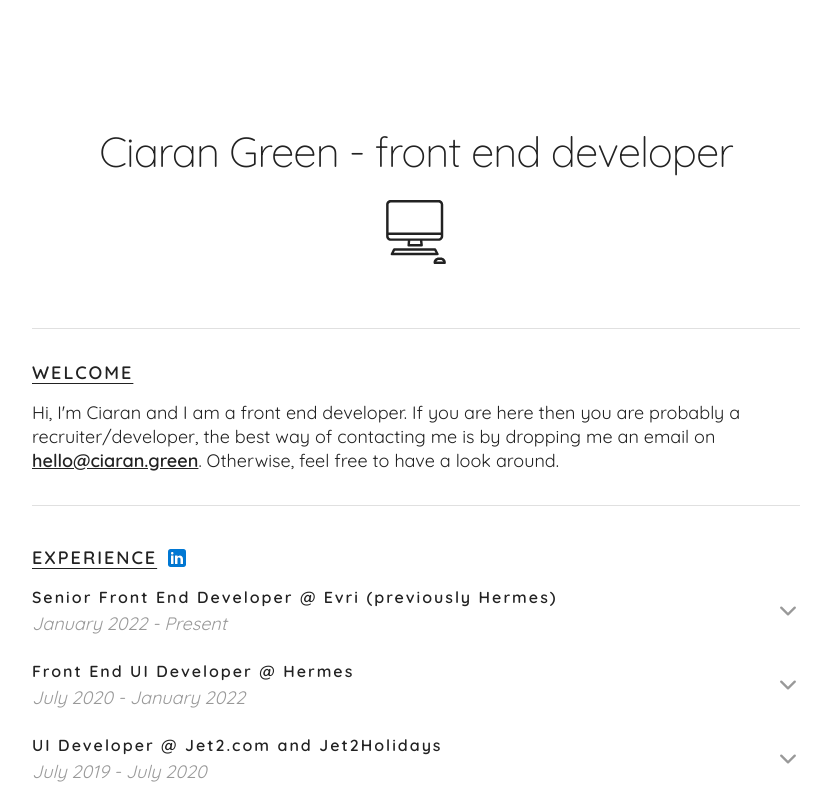
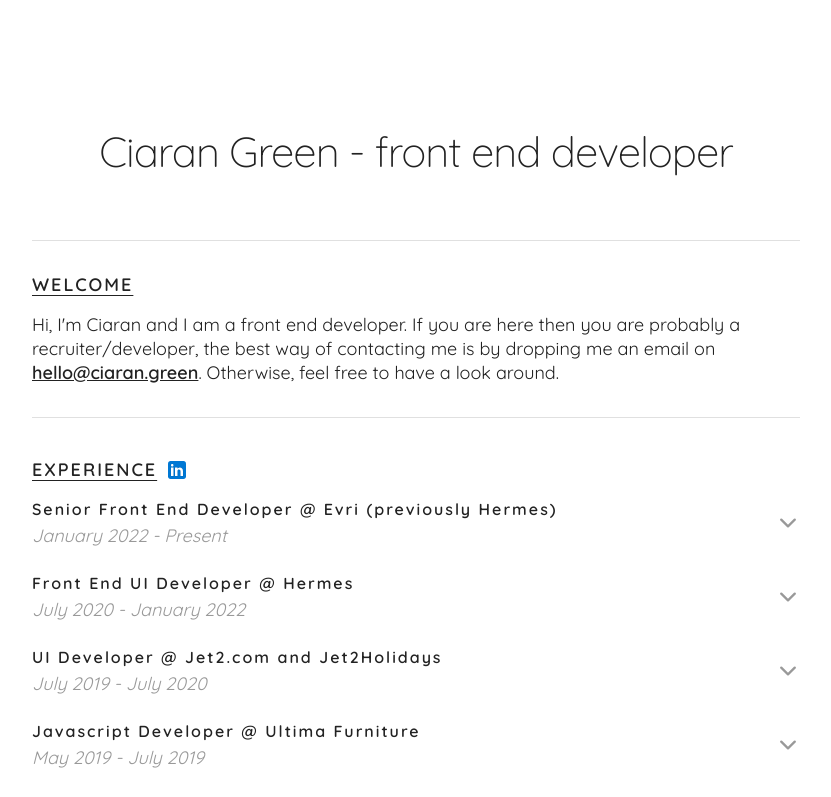
Before and after one commit to greenyc/ciaran.green, a Nuxt app: page / in a window 1280 px wide. Shown: the top 797 px of the page, without its empty margins (224-1055 px from the left). Built offline with nearby package versions, Linux system fonts and the light colour scheme.

Commit message:
Removed computer SVG, felt out of place

```diff
--- a/components/svg/SvgComputer.vue
+++ /dev/null
@@ -1,11 +0,0 @@
-<template>
-  <svg
-    xmlns="http://www.w3.org/2000/svg"
-    xml:space="preserve"
-    viewBox="0 0 390 390"
-  >
-    <path
-      d="m145 249-2 26a7 7 0 0 0 7 8h79a8 8 0 0 0 8-8l-3-26h99c15 0 28-13 28-28V28c0-15-13-28-28-28H41C25 0 13 13 13 28v193c0 15 12 28 28 28h104zm76 19h-63l2-19h59l2 19zM41 15h292c7 0 13 6 13 13v170H28V28c0-7 6-13 13-13zM28 221v-8h318v8c0 7-6 13-13 13H41c-7 0-13-6-13-13zm305 113v-7l-15-29c-1-2-4-4-7-4H62c-3 0-5 2-7 4l-14 29a8 8 0 0 0 6 10h279c3 0 5-1 7-3zM60 322l7-13h240l7 13H60zm286 29h-12c-18 0-32 14-32 31 0 5 4 8 8 8h60c4 0 7-3 7-8 0-17-14-31-31-31zm-27 24c3-5 8-9 15-9h12c6 0 12 4 14 9h-41z"
-    />
-  </svg>
-</template>
--- a/pages/index.vue
+++ b/pages/index.vue
@@ -3,7 +3,7 @@
     <section>
       <div class="homepage__header-container">
         <h1 class="homepage__header">Ciaran Green - front end developer</h1>
-        <SvgComputer class="homepage__header-icon" />
+        <!-- <SvgComputer class="homepage__header-icon" /> -->
       </div>
     </section>
     <section>
@@ -81,7 +81,7 @@ export default {
 
   &__header {
     text-align: center;
-    margin-bottom: $triple-unit;
+    // margin-bottom: $triple-unit;
 
     &-container {
       display: flex;
```
Also changed, not shown: assets/img/svg/computer.svg (deleted), 1 other file (tests, documents, lock files or other folders).
